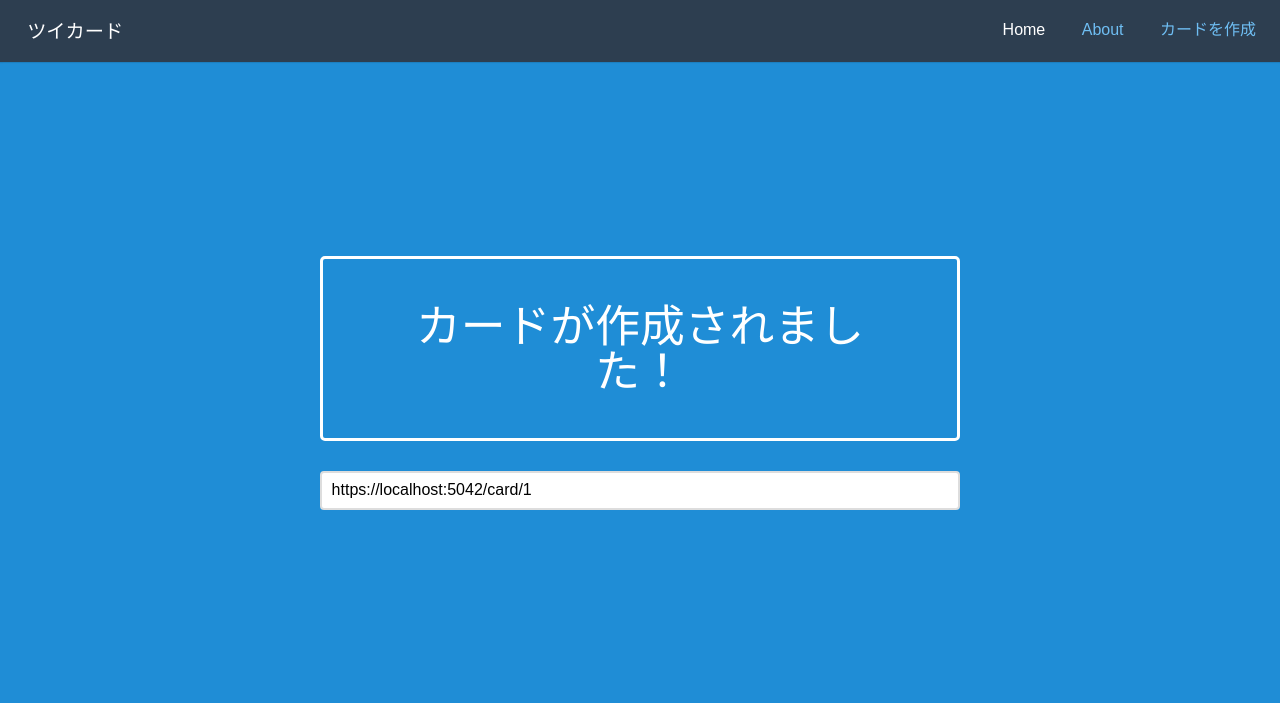
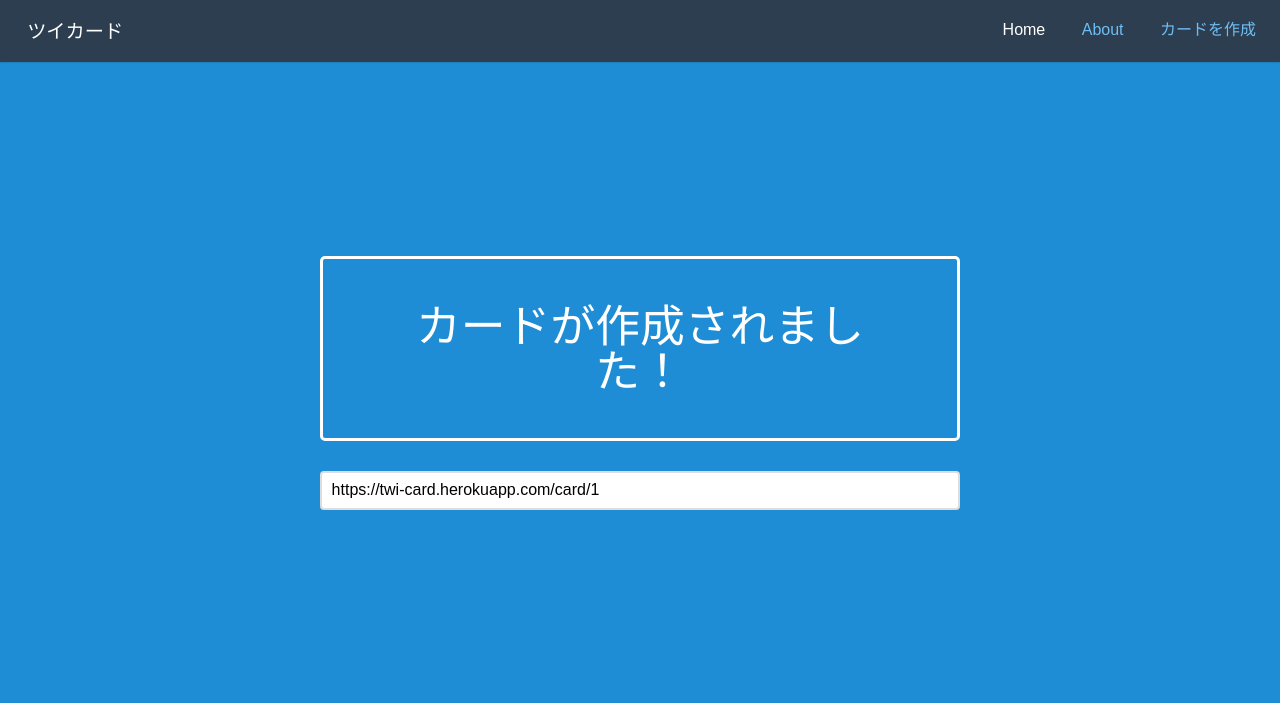
Before and after one commit to zentall/twi-card, a Flask app: template templates/card.html in a window 1280 px wide. Shown: the top 703 px of the page. Run offline with Flask 2, Linux system fonts and the light colour scheme; the template is opened without the code that fills it: most values are stand-ins (such as "Sample title", 1, 10 or a date in 2020); some libraries are stand-ins or nearby versions.

Commit message:
first release.

```diff
--- a/main.py
+++ b/main.py
@@ -33,7 +33,7 @@ def register_website():
         db.add_website(id=uid, img=img.read(), **request.form)
 
         # カードのページへリダイレクト
-        return redirect(url_for("card/{}".format(uid)))
+        return redirect(url_for("get_card", id=uid))
     else:
         print(validator.errors)
         return abort(400, "invalid paramators")
@@ -88,4 +88,5 @@ def get_meta_info():
 
 
 if __name__ == "__main__":
-    app.run(debug=True, host='0.0.0.0', port=5042, threaded=True)
+    # app.run(debug=True, host='0.0.0.0', port=5042, threaded=True)
+    app.run()
--- a/templates/card.html
+++ b/templates/card.html
@@ -61,7 +61,7 @@
         <h1 class="splash-head" style="font-size: 280%">カードが作成されました！</h1>
 
         <form class="pure-form">
-            <input id="url", type="text" value="https://localhost:5042{{ url_for('get_card', id=id )}}")>
+            <input id="url", type="text" value="https://twi-card.herokuapp.com{{ url_for('get_card', id=id )}}")>
         </form>
     </div>
 </div>
```
Also changed, not shown: 2 other files.
